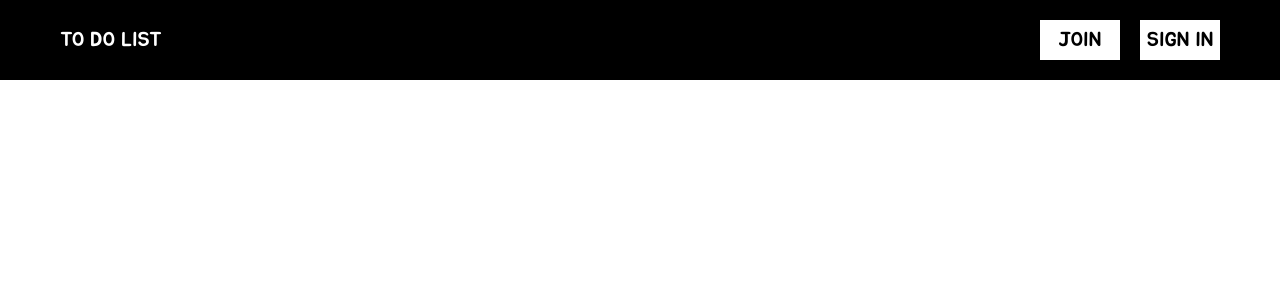
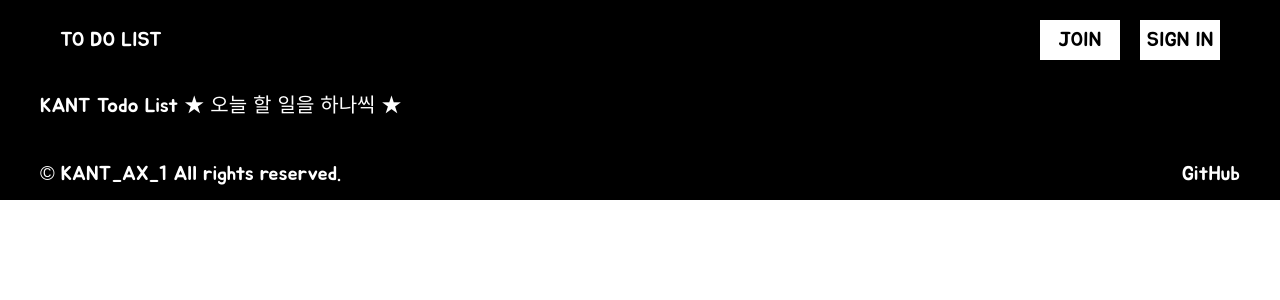
Before and after one commit to tuski0/KANT_next_todo_list, a Next.js app: page / in a window 1280 px wide. Shown: the top 300 px of the page. Built offline with nearby package versions, Linux system fonts and the light colour scheme.

Commit message:
feat: footer 구현

```diff
--- a/app/layout.tsx
+++ b/app/layout.tsx
@@ -1,6 +1,7 @@
+import "./globals.css";
 import { Jua } from "next/font/google";
-import "./globals.css";
 import Header from "@/app/shared/Header";
+import Footer from "@/app/shared/Footer";
 
 const mainFont = Jua({
     weight: "400",
@@ -14,6 +15,7 @@ export default function RootLayout({ children }: LayoutProps<"/">) {
             <body>
                 <Header />
                 {children}
+                <Footer />
             </body>
         </html>
     );
--- /dev/null
+++ b/app/shared/Footer.tsx
@@ -0,0 +1,17 @@
+export default function Footer() {
+    return (
+        <footer className="flex flex-col w-full min-h-30 bg-black text-white justify-center gap-y-10 px-10 text-xl">
+                <div>
+                    KANT Todo List ★ 오늘 할 일을 하나씩 ★
+                </div>
+                <div  className="flex justify-between">
+                    <div>
+                        © KANT_AX_1 All rights reserved.
+                    </div>
+                    <div>
+                        <a href="https://github.com/tuski0/KANT_next_todo_list">GitHub</a>
+                    </div>
+                </div>
+        </footer>
+    );
+}
```
